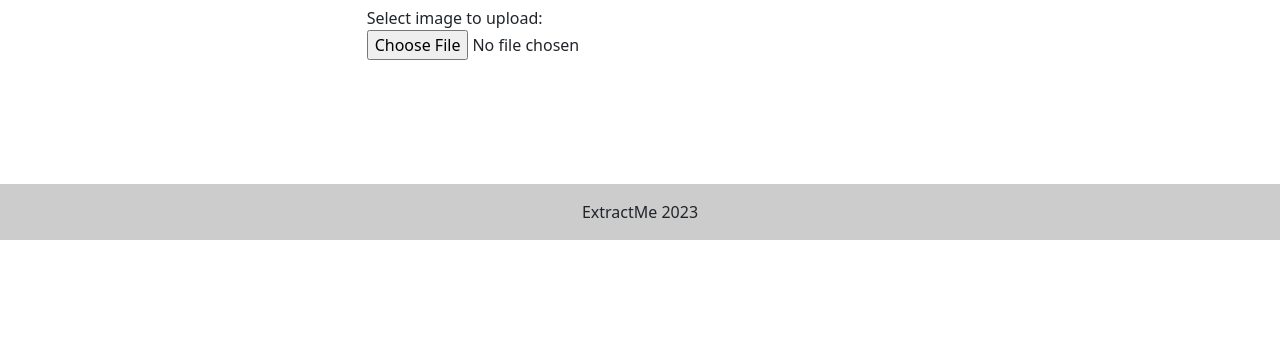
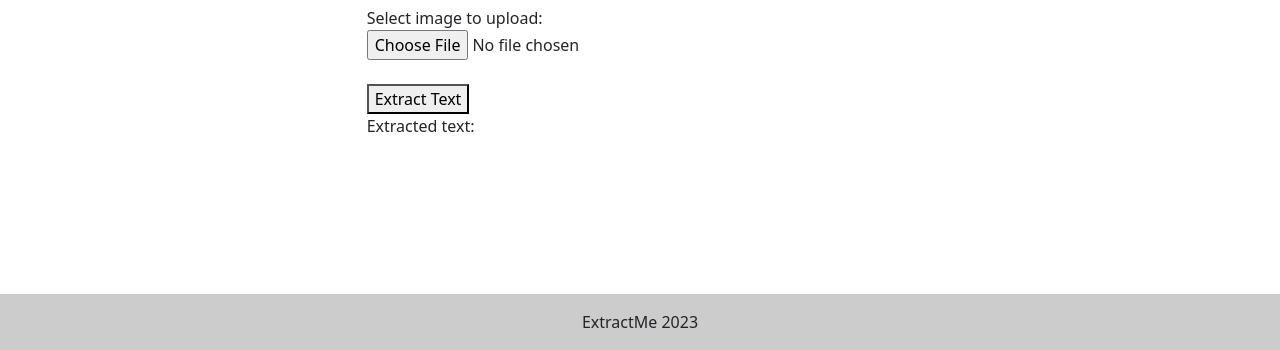
Before and after one commit to Blacklist-Pringles/ExtractMe, a Flask app: page / in a window 1280 px wide. Shown: the part 535-885 px from the top of the page. Before the commit the page ends 775 px from the top, so only its background shows below. Run offline with Flask 3, Linux system fonts and the light colour scheme.

Commit message:
Added functionality to extract text from image, from user-selected ROI, and display it on the page

```diff
--- a/app.py
+++ b/app.py
@@ -1,14 +1,14 @@
-from flask import Flask, render_template, request
+from flask import Flask, render_template, request, redirect, jsonify
 import cv2
 import easyocr
+import base64
 import numpy as np
+import json
 
 app = Flask(__name__)
 
-# Specify the languages to be recognized
-languages = ['en']  # English
-
 # Initialize the EasyOCR reader
+languages = ['en']  # Specify the languages to be recognized
 reader = easyocr.Reader(languages)
 
 # Route for the home page
@@ -16,5 +16,40 @@ reader = easyocr.Reader(languages)
 def home():
     return render_template('index.html')
 
+# Route to extract text from selected area in user-uploaded image
+@app.route('/extract_text', methods=['POST'])
+def extract_text():
+    # Get data via AJAX from the selected region of interest in the image
+    roi_data = request.get_json()
+
+    # Extract the data from roi_data
+    startX = roi_data['startX']  # int
+    startY = roi_data['startY']  # int
+    endX = roi_data['endX']  # int
+    endY = roi_data['endY']  # int
+    imageData = roi_data['imageData'] # array of pixel data within ROI
+
+    # Convert the pixel data to a NumPy array
+    numpy_array = np.array(imageData, dtype=np.uint8)
+
+    # Reshape the NumPy array to the desired dimensions (height, width, channels)
+    image = numpy_array.reshape((endY - startY, endX - startX, -1))  #  -1 indicates that the number of channels should be inferred from the array itself.
+
+    # Convert the NumPy array to an OpenCV image object
+    cv2_image = cv2.cvtColor(image, cv2.COLOR_RGBA2BGR)
+
+    # Extract text from the roi image using EasyOCR
+    results = reader.readtext(cv2_image) # results will be a list containing multiple tuples corresponding to the number of words that were extracted. Each tuple has 3 elements - first element is a list of text box coordinates [x.y], 2nd element is the extracted text, and 3rd element is the model confidence level
+
+    # Convert results to a single string containing each extracted word
+    text = ""
+    for word in results:
+        text += word[1] + " "
+
+    # Return extracted text as response to the client
+    response = {'extracted_text': text}
+    return json.dumps(response)
+
+
 if __name__ == '__main__':
     app.run()
--- a/static/scripts.js
+++ b/static/scripts.js
@@ -6,11 +6,10 @@ var isDrawing = false;
 // Function to handle user mouse down event
 function handleMouseDown(event) {
   // only start drawing once user has uploaded an image
-  if (img) {
+  if (!img) return;
       startX = event.offsetX;
       startY = event.offsetY;
       isDrawing = true;
-  }
 }
 
 // Function to handle user mouse move event
@@ -44,6 +43,49 @@ function drawRectangle() {
   ctx.stroke();
 }
 
+// Function to handle when user clicks Extract Text button
+function handleExtractText() {
+  // Check rectangle is good
+
+  // Extract the selected region of interest
+  var roiData = {
+    startX: startX,
+    startY: startY,
+    endX: endX,
+    endY: endY,
+    imageData: getImageDataInROI(startX, startY, endX, endY)
+  };
+
+   // Make an AJAX request to the Flask route and send the ROI data
+  $.ajax({
+    url: '/extract_text',
+    type: 'POST',
+    data: JSON.stringify(roiData),
+    contentType: 'application/json',
+    success: function(response) {
+      // Server will respond with the extracted text within the ROI - display this on the page
+      var extractedText = JSON.parse(response).extracted_text;
+      $("#extractedText").text(extractedText);
+    },
+    error: function(xhr, status, error) {
+      // Handle the error
+      console.error(error);
+    }
+  });
+}
+
+// Function to retrieve image data within user-selected ROI
+function getImageDataInROI(startX, startY, endX, endY) {
+  // Get the pixels within the specified region of interest
+  var imageData = ctx.getImageData(startX, startY, endX - startX, endY - startY);
+
+  // Convert the pixel data to a Uint8Array
+  var pixelData = new Uint8Array(imageData.data.buffer);
+
+  return Array.from(pixelData); // Convert Uint8Array to a regular array
+}
+
+// Function to handle image uploaded by user
 function handleImageUpload(event) {
     // Create a new instance of FileReader
     var reader = new FileReader();
@@ -73,7 +115,8 @@ function handleImageUpload(event) {
     }
   }
 
-// function that adds event listeners to the canvas element - gets called when body in index.html is loaded
+
+// Function that adds event listeners to the canvas element - gets called when body in index.html is loaded
 function init() {
     // Create a 2d context object on the canvas
     canvas = document.getElementById('canvas');
--- a/templates/index.html
+++ b/templates/index.html
@@ -14,6 +14,9 @@
 
         <!-- Link Javascript scripts -->
         <script src="/static/scripts.js"></script>
+
+        <!-- Include jQuery -->
+        <script src="https://code.jquery.com/jquery-3.6.0.min.js"></script>
 
         <title>ExtractMe</title>
     </head>
@@ -51,6 +54,10 @@
                 <br>
                 <input type="file" id="image_upload" name="image_upload" accept="image/*">
                 <br><br>
+                <button type="button" onclick="handleExtractText()">Extract Text</button>
+                <p>Extracted text:</p>
+                <br>
+                <p id="extractedText"></p>
             </div>
         </div>
 
```
